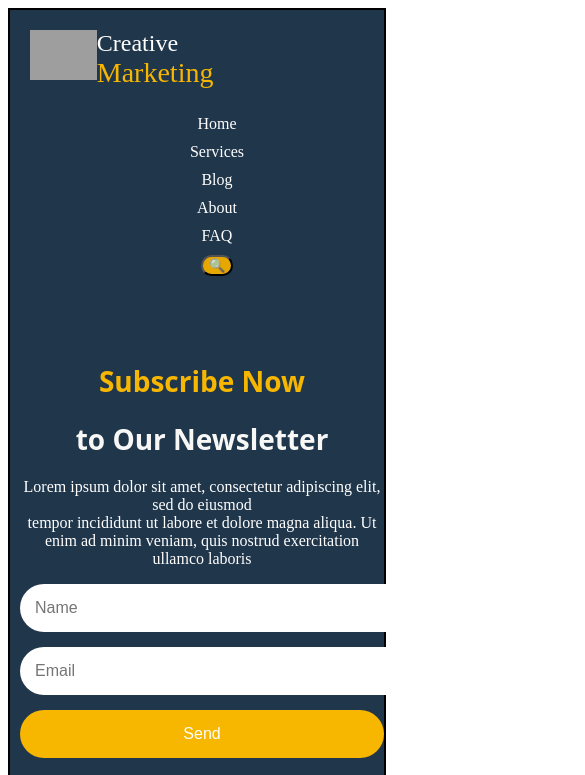
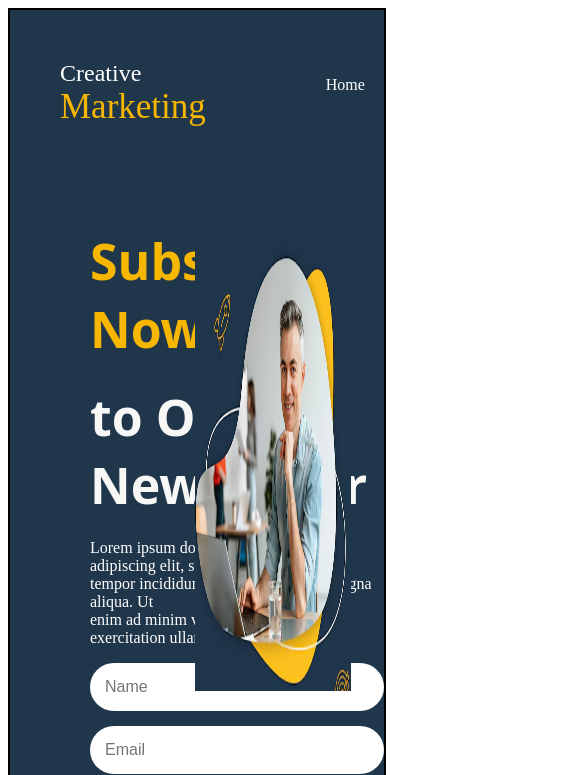
Before and after one commit to sathishkumar3346/LandPage, a plain HTML site: page index.html in a window 390 px wide. Shown: the top 775 px of the page, 585 px wide, since content can reach past the window. Drawn offline with Linux system fonts and the light colour scheme; grey boxes are pictures that could not be loaded.

Commit message:
Landing Page Project

```diff
--- a/Style.css
+++ b/Style.css
@@ -120,92 +120,3 @@ button {
     background-color: #e6a700;
     border-radius: 200px;
 }
-
-
-@media (max-width: 1200px) {
-    #nav {
-        margin: 20px;
-    }
-
-    li, a {
-        margin-left: 20px;
-    }
-
-    .logo2 {
-        font-size: 28px;
-    }
-
-    .main-content {
-        margin-left: 50px;
-    }
-
-    #main-img {
-        width: 50%;
-        right: 5%;
-    }
-}
-
-@media (max-width: 768px) {
-    #nav {
-        flex-direction: column;
-        align-items: center;
-        margin: 20px;
-    }
-
-    #nav-types {
-        flex-direction: column;
-        align-items: center;
-    }
-
-    li, a {
-        margin-left: 0;
-        margin-top: 10px;
-    }
-
-    .main-content {
-        margin-top: 50px;
-        margin-left: 20px;
-        text-align: center;
-    }
-
-    #content1, #content2 {
-        font-size: 35px;
-    }
-
-    #center {
-        flex-direction: column;
-        align-items: center;
-    }
-
-    #main-img {
-        position: static;
-        width: 80%;
-        margin-top: 20px;
-    }
-
-    .newsletter-form button {
-        width: 80%;
-    }
-}
-
-@media (max-width: 480px) {
-    .main-content {
-        margin-left: 10px;
-    }
-
-    #content1, #content2 {
-        font-size: 28px;
-    }
-
-    #main-img {
-        width: 90%;
-    }
-
-    .newsletter-form input, .newsletter-form button {
-        width: 100%;
-    }
-
-    .newsletter-form button {
-        font-size: 16px;
-    }
-}
```
